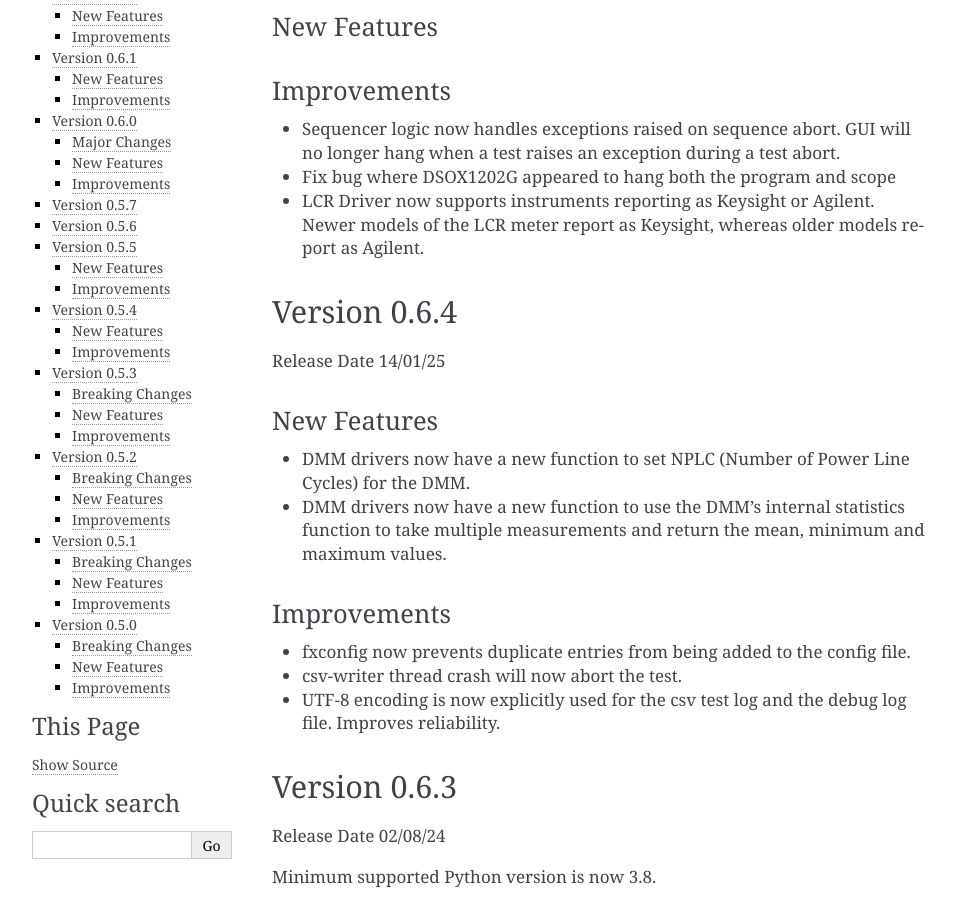
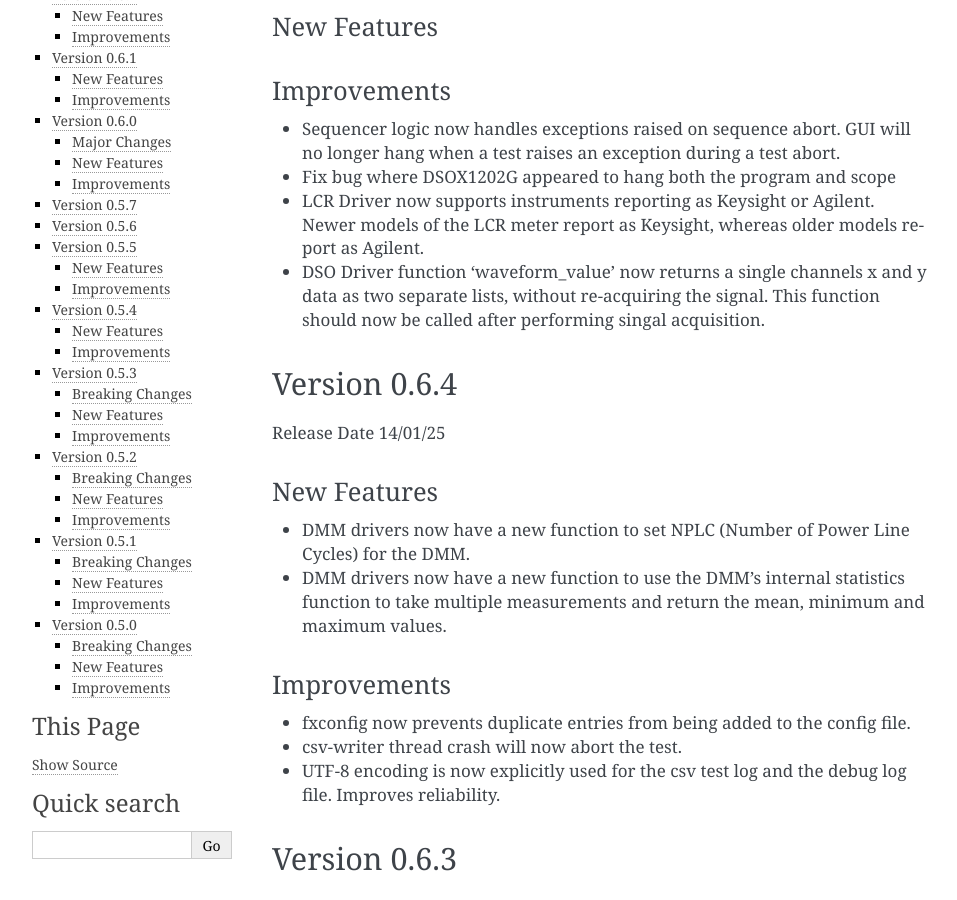
Before and after one commit to PyFixate/Fixate, a Sphinx documentation site: the page built from docs/release-notes.rst, in a window 1280 px wide and 900 px high, scrolled down 341 px. Shown: the whole window, without its empty margins (148-1105 px from the left). Built offline with Sphinx 7.4.7, drawn with Linux system fonts in a browser that asks for light colours.

Commit message:
Update release notes

```diff
--- a/docs/release-notes.rst
+++ b/docs/release-notes.rst
@@ -20,6 +20,8 @@ Improvements
 - Sequencer logic now handles exceptions raised on sequence abort. GUI will no longer hang when a test raises an exception during a test abort.
 - Fix bug where DSOX1202G appeared to hang both the program and scope
 - LCR Driver now supports instruments reporting as Keysight or Agilent. Newer models of the LCR meter report as Keysight, whereas older models report as Agilent.
+- DSO Driver function 'waveform_value' now returns a single channels x and y data as two separate lists, without re-acquiring the signal. This function should
+  now be called after performing singal acquisition.
 
 *************
 Version 0.6.4
```
